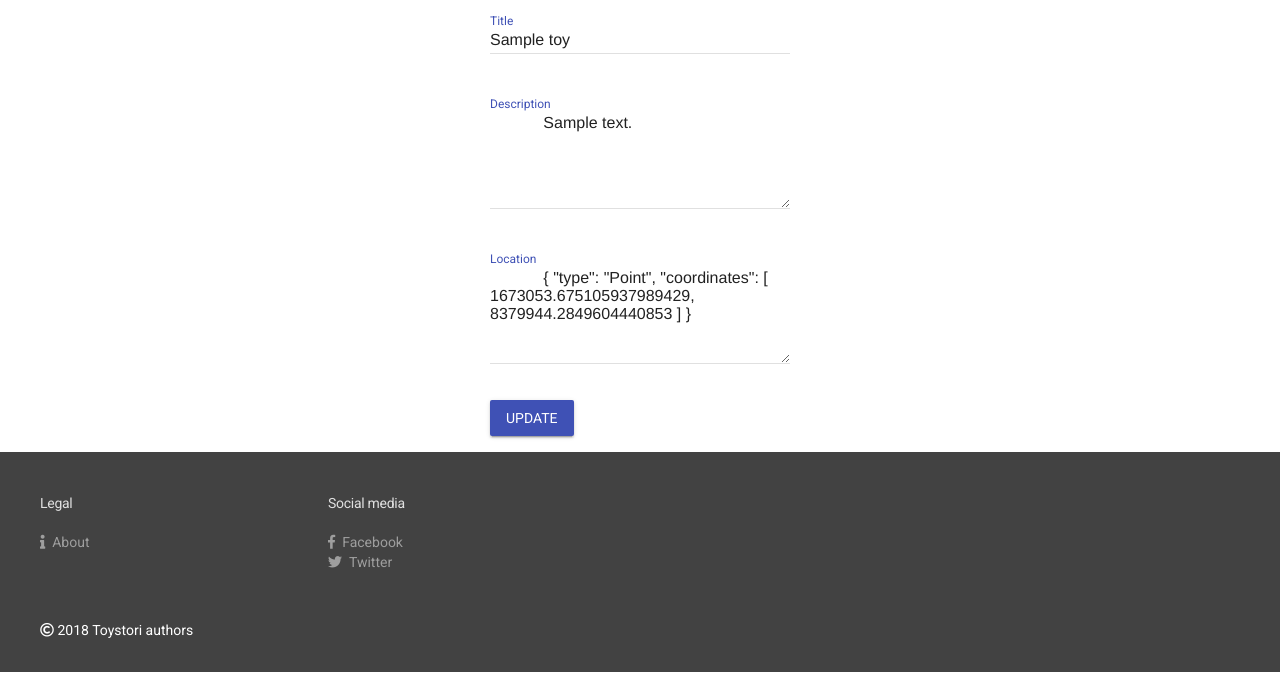
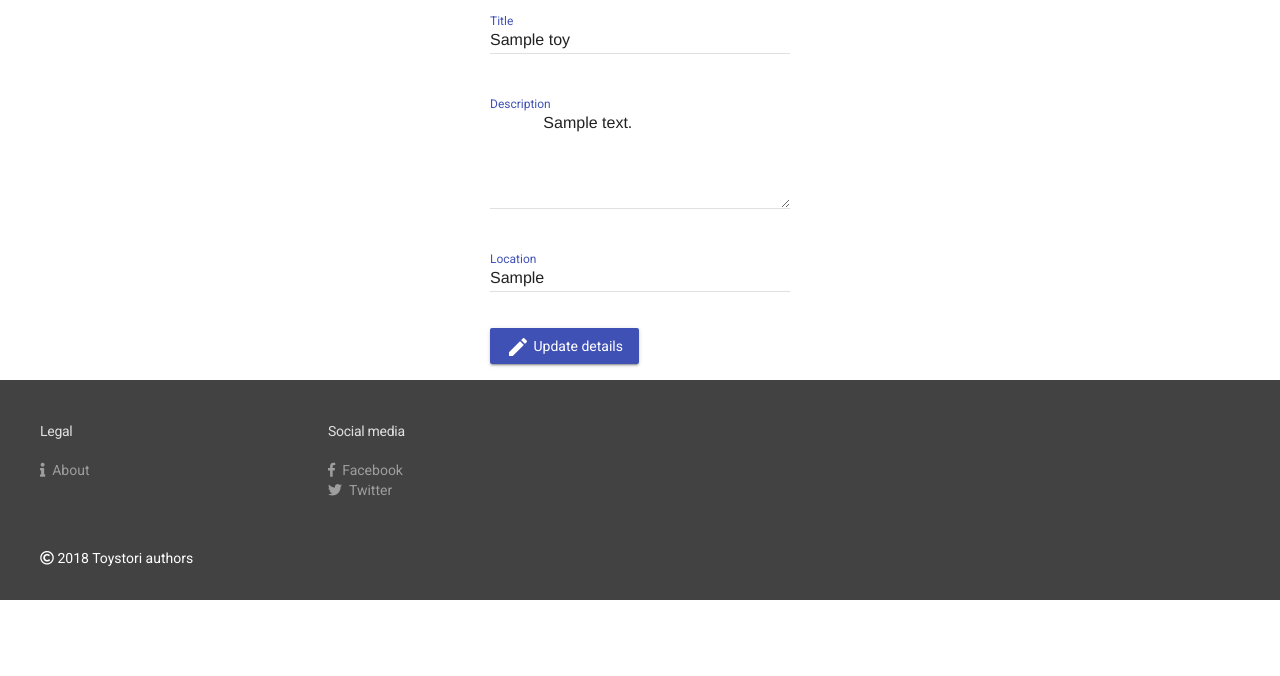
Before and after one commit to gliglip/v2, a Django app: page /toy/1/ in a window 1280 px wide. Shown: the part 73-749 px from the top of the page. Run offline with Django 3.2, Linux system fonts and the light colour scheme; tables that the repository leaves empty hold one stand-in row (values such as "Sample post"); some libraries are stand-ins or nearby versions.

Commit message:
Add help text and more translations

```diff
--- a/app/static/css/common.css
+++ b/app/static/css/common.css
@@ -27,3 +27,7 @@
   font-family: 'Indie Flower', cursive;
   font-size: 28px
 }
+
+.mdl-button {
+  text-transform: none;
+}
--- a/app/toy/models.py
+++ b/app/toy/models.py
@@ -1,11 +1,12 @@
 from django.contrib.gis.db.models import GeometryField
+from django.utils.translation import gettext_lazy as _
 from django.db import models
 
 
 class Toy(models.Model):
     title = models.CharField(max_length=128)
     description = models.TextField()
-    location = GeometryField(srid=4326)
+    location = GeometryField(srid=4326, help_text=_('Used to find nearby users'))
 
     def __str__(self):
         return self.title
--- a/app/toy/templates/toy/toy_edit.html
+++ b/app/toy/templates/toy/toy_edit.html
@@ -16,7 +16,7 @@
         <div class="mdl-textfield mdl-js-textfield mdl-textfield--floating-label {% if form.title.errors %}is-invalid{% endif %}">
           <input class="mdl-textfield__input" type="text" id="{{ form.title.id_for_label }}"
                   name="{{ form.title.html_name }}" value="{{ form.title.value }}">
-          <label class="mdl-textfield__label" for="{{ form.title.id_for_label }}">{{ form.title.label }}</label>
+          <label class="mdl-textfield__label" for="{{ form.title.id_for_label }}">{{ form.title.label }} {% if form.title.help_text %}( {{ form.title.help_text }} ){% endif %}</label>
           {% if form.title.errors %}
             <span class="mdl-textfield__error">{{ form.title.errors.pop }}</span>
           {% endif %}
@@ -28,7 +28,7 @@
                   name="{{ form.description.html_name }}">
             {{ form.description.value }}
           </textarea>
-          <label class="mdl-textfield__label" for="{{ form.description.id_for_label }}">{{ form.description.label }}</label>
+          <label class="mdl-textfield__label" for="{{ form.description.id_for_label }}">{{ form.description.label }} {% if form.description.help_text %}( {{ form.description.help_text }} ){% endif %}</label>
           {% if form.description.errors %}
             <span class="mdl-textfield__error">{{ form.description.errors.pop }}</span>
           {% endif %}
@@ -36,18 +36,18 @@
       </div>
       <div class="mdl-grid">
         <div class="mdl-textfield mdl-js-textfield mdl-textfield--floating-label {% if form.location.errors %}is-invalid{% endif %}">
-          <textarea class="mdl-textfield__input" type="text" id="{{ form.location.id_for_label }}" rows="5"
-                  name="{{ form.location.html_name }}">
-            { "type": "Point", "coordinates": [ 1673053.675105937989429, 8379944.2849604440853 ] }
-          </textarea>
-          <label class="mdl-textfield__label" for="{{ form.location.id_for_label }}">{{ form.location.label }}</label>
+          <input class="mdl-textfield__input" type="text" id="{{ form.location.id_for_label }}"
+                  name="{{ form.location.html_name }}" value="{{ form.location.value }}">
+          <label class="mdl-textfield__label" for="{{ form.location.id_for_label }}">{{ form.location.label }} {% if form.location.help_text %}( {{ form.location.help_text }} ){% endif %}</label>
           {% if form.location.errors %}
             <span class="mdl-textfield__error">{{ form.location.errors.pop }}</span>
           {% endif %}
         </div>
       </div>
       <div class="mdl-grid">
-        <input class="mdl-button mdl-js-button mdl-button--raised mdl-button--colored" type="submit" value="Update">
+        <button class="mdl-button mdl-js-button mdl-button--raised mdl-button--colored" type="submit">
+          <i class="material-icons">create</i> {% trans "Update details" %}
+        </button>
       </div>
     </form>
   </div>
```
